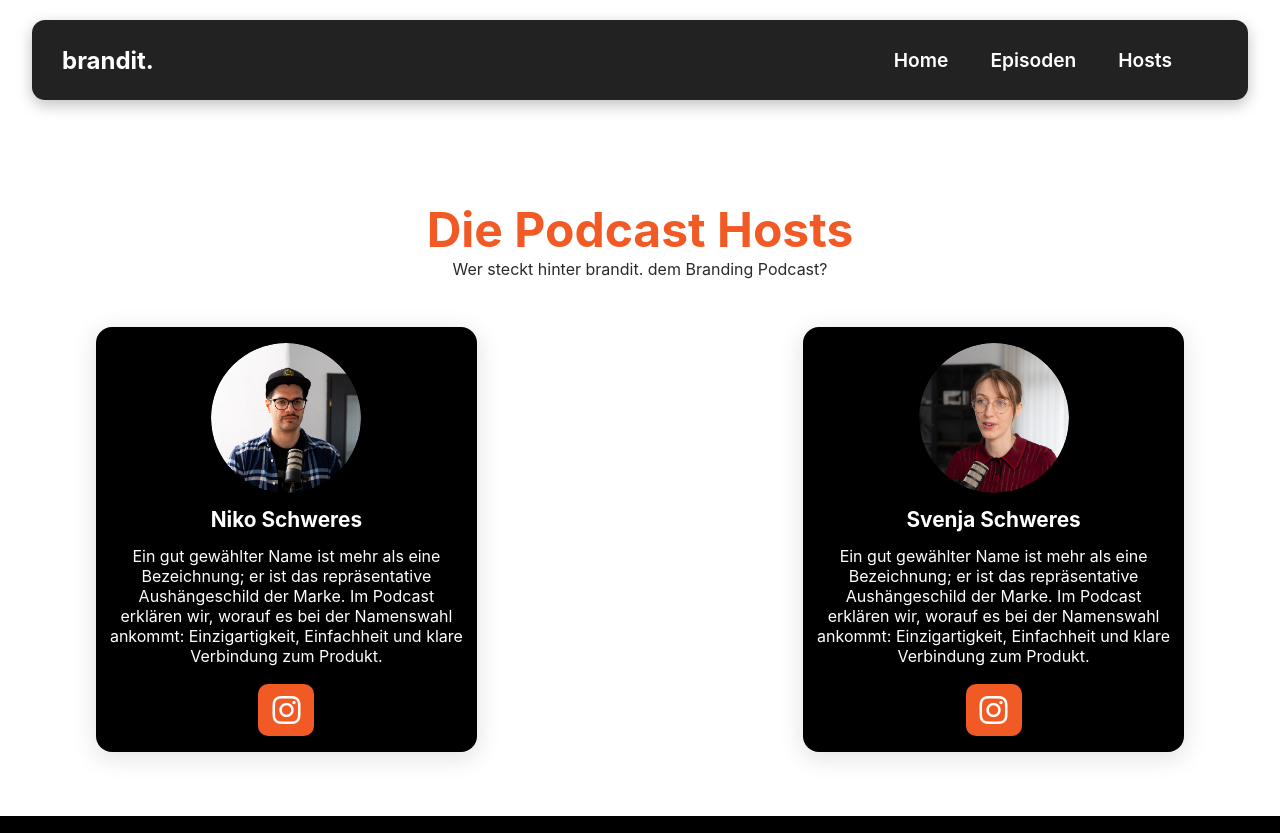
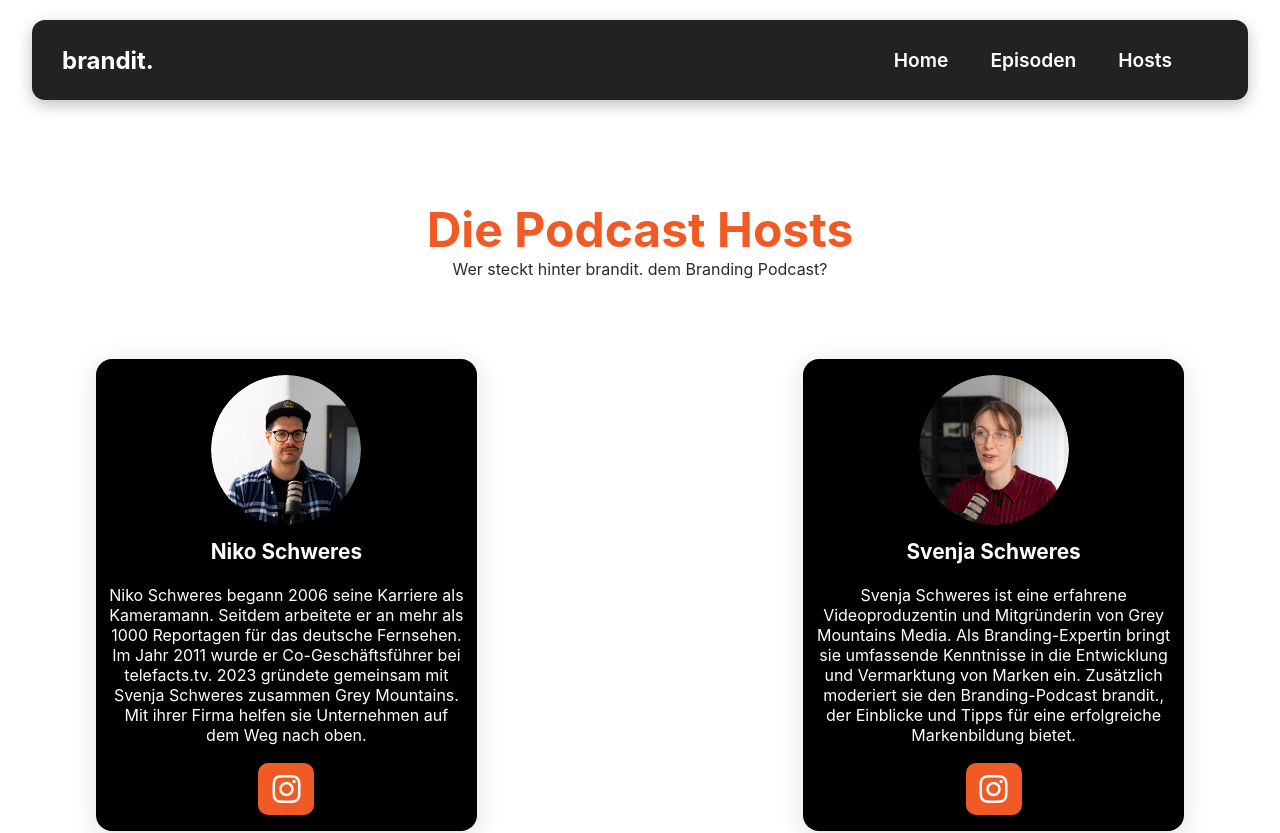
Before and after one commit to GoodGuyNiko/podcast, a React (Create React App) app: page /Hosts in a window 1280 px wide. Shown: the top 833 px of the page. Built offline with nearby package versions, Linux system fonts and the light colour scheme.

Commit message:
Add files via upload

```diff
--- a/src/components/Episodes.js
+++ b/src/components/Episodes.js
@@ -20,7 +20,13 @@
       <EpisodesData
       image={branditEpisode2}
       heading="Was genau ist eigentlich Branding?"
-      text= "In Episode 2..."
+      text= "In dieser Folge erfahrt ihr, warum die Identität eurer Marke über das Hervorheben von äußeren Merkmalen hinausgeht und welche Schlüsselelemente einen bleibenden Eindruck bei eurer Zielgruppe hinterlassen. Viel Spaß bei der zweiten Folge von brandit.!"
+      button= <a href='/branditfolge2'>Mehr</a>
+      />
+      <EpisodesData
+      image={branditEpisode2}
+      heading="Was genau ist eigentlich Branding?"
+      text= "In dieser Folge erfahrt ihr, warum die Identität eurer Marke über das Hervorheben von äußeren Merkmalen hinausgeht und welche Schlüsselelemente einen bleibenden Eindruck bei eurer Zielgruppe hinterlassen. Viel Spaß bei der zweiten Folge von brandit.!"
       button= <a href='/branditfolge2'>Mehr</a>
       />
     </div>
--- a/src/components/UserProfile.js
+++ b/src/components/UserProfile.js
@@ -14,7 +14,7 @@
       <UserProfileCard
       image={Niko}
       heading="Niko Schweres"
-      text= "Ein gut gewählter Name ist mehr als eine Bezeichnung; er ist das repräsentative Aushängeschild der Marke. Im Podcast erklären wir, worauf es bei der Namenswahl ankommt: Einzigartigkeit, Einfachheit und klare Verbindung zum Produkt."
+      text= "Niko Schweres begann 2006 seine Karriere als Kameramann. Seitdem arbeitete er an mehr als 1000 Reportagen für das deutsche Fernsehen. Im Jahr 2011 wurde er Co-Geschäftsführer bei telefacts.tv. 2023 gründete gemeinsam mit Svenja Schweres zusammen Grey Mountains. Mit ihrer Firma helfen sie Unternehmen auf dem Weg nach oben."
       // button= <a href='/branditfolge1'>Mehr</a>
       button= <a href='https://www.instagram.com/nikoschweres/' target="_blank">
       <i className='fa-brands fa-instagram'></i></a>
@@ -22,7 +22,7 @@
       <UserProfileCard
       image={Svenja}
       heading="Svenja Schweres"
-      text= "Ein gut gewählter Name ist mehr als eine Bezeichnung; er ist das repräsentative Aushängeschild der Marke. Im Podcast erklären wir, worauf es bei der Namenswahl ankommt: Einzigartigkeit, Einfachheit und klare Verbindung zum Produkt."
+      text= "Svenja Schweres ist eine erfahrene Videoproduzentin und Mitgründerin von Grey Mountains Media. Als Branding-Expertin bringt sie umfassende Kenntnisse in die Entwicklung und Vermarktung von Marken ein. Zusätzlich moderiert sie den Branding-Podcast brandit., der Einblicke und Tipps für eine erfolgreiche Markenbildung bietet."
       button=<a href='https://www.instagram.com/svenjakircher/' target="_blank">
       <i className='fa-brands fa-instagram'></i></a>
       />
--- a/src/styles/Episodes.css
+++ b/src/styles/Episodes.css
@@ -72,6 +72,7 @@
 @media screen and (max-width:850px){
     .episode{
         margin: 4rem 2rem;
+        padding-top: 10%;
     }
     .episodeCard {
         flex-direction: column;
--- a/src/styles/UserProfile.css
+++ b/src/styles/UserProfile.css
@@ -2,6 +2,7 @@
     margin: 4rem 6rem;
     color: #2a2a2a;
     padding-top: 5%;
+    padding-bottom: 12%;
 }
 
 .user h1 {
@@ -10,9 +11,10 @@
 }
 
 .userCard {
-    margin-top: 3rem;
+    margin-top: 5rem;
     display: flex;
     justify-content: space-between;
+
 }
 
 .uCard {
@@ -23,6 +25,7 @@
     box-shadow: 0 5px 25px 2px rgba(0, 0, 0, 0.11) ;
     border-radius: 16px;
     padding: 1rem .8rem;
+
 }
 
 .uCard text {
@@ -31,7 +34,7 @@
 
 
 .uCard p {
-    padding-top: 3%;
+    padding-top: 5%;
     padding-bottom: 5%;
 }
 
```
